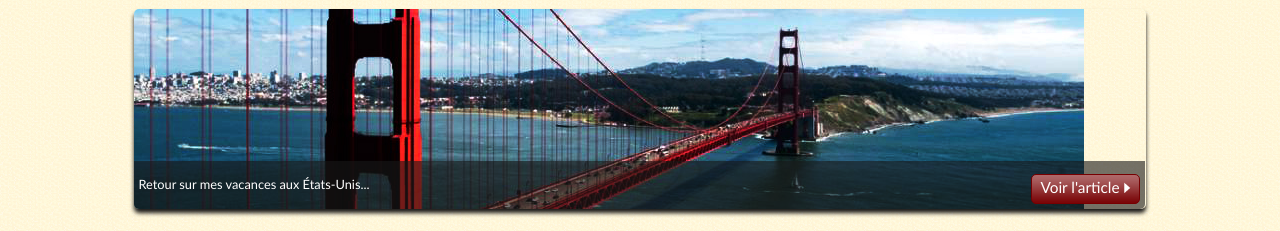
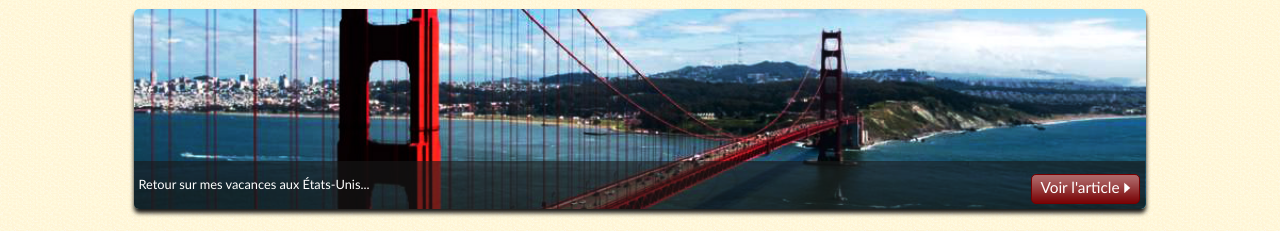
Before and after one commit to moupi689/TPcoursHTML, a plain HTML site: page index.html in a window 1280 px wide. Shown: the part 124-355 px from the top of the page. Drawn offline with Linux system fonts and the light colour scheme.

Commit message:
mise a jour de la banniere

```diff
--- a/style.css
+++ b/style.css
@@ -126,7 +126,8 @@ nav a:hover
     margin-top: 15px;
     height: 200px;
     border-radius: 5px;
-    background: url('src/images/sanfrancisco.jpg') no-repeat;
+    background: url('src/images/sanfrancisco.jpg');
+    background-size: cover;
     position: relative;
     box-shadow: 0px 4px 4px #1c1a19;
     margin-bottom: 25px;
```
